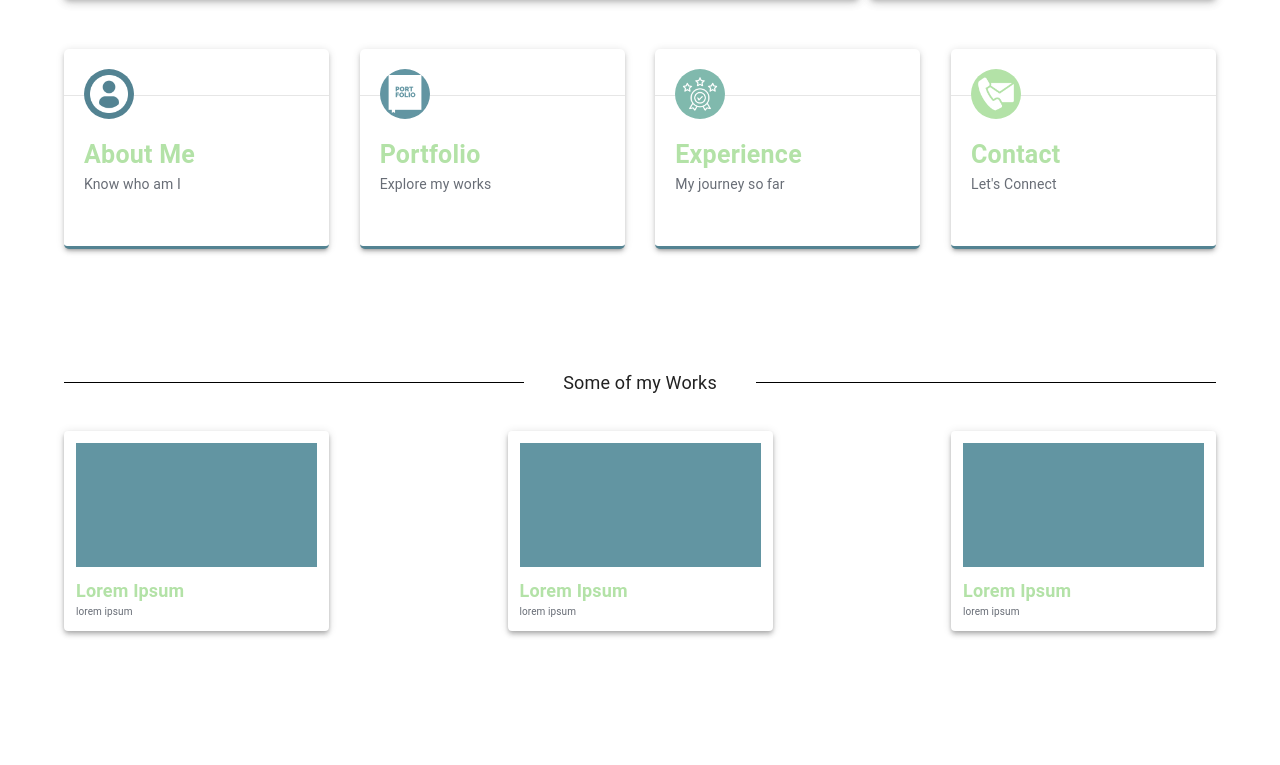
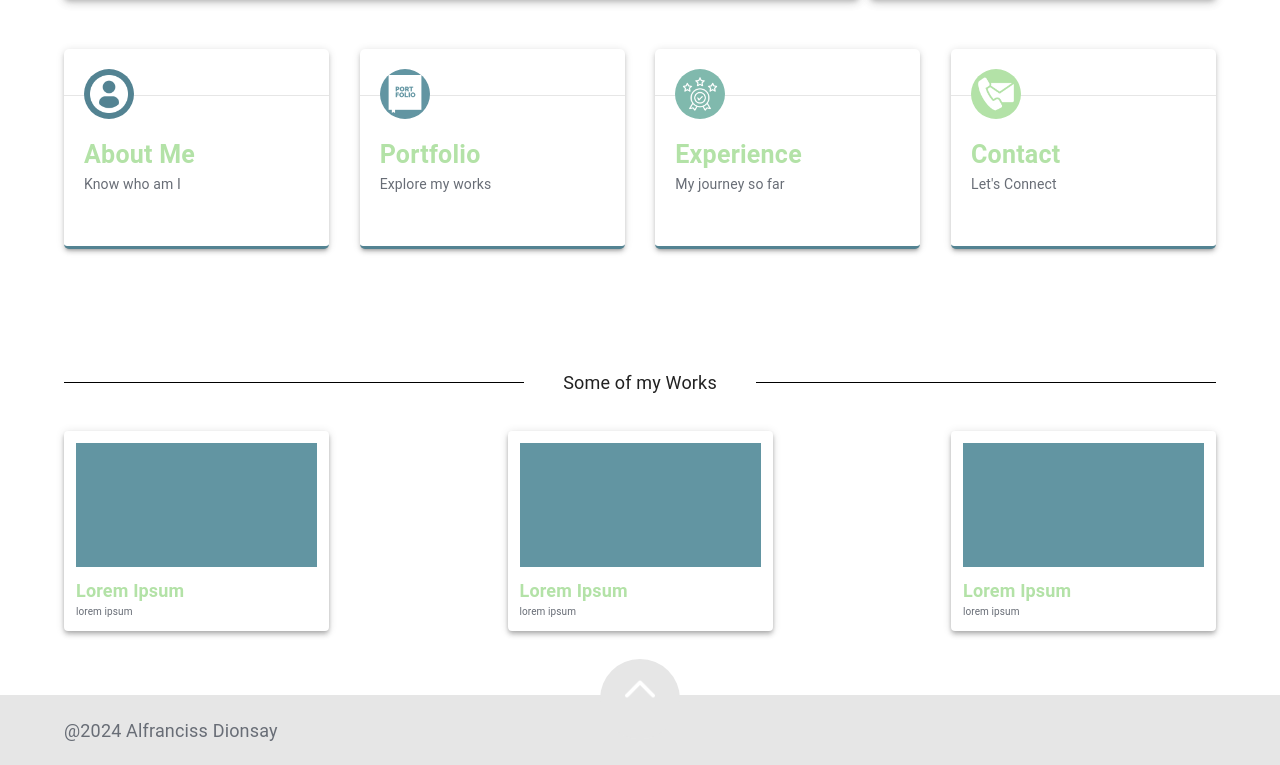
Before and after one commit to TheAlfran/portfolio, a React (Vite) app: page / in a window 1280 px wide. Shown: the part 308-1073 px from the top of the page. Before the commit the page ends 1003 px from the top, so only its background shows below. Built offline with nearby package versions, Linux system fonts and the light colour scheme.

Commit message:
feat: initial-footer (#14)

```diff
--- a/src/App.scss
+++ b/src/App.scss
@@ -1,3 +1,3 @@
 #root {
-    width: 100%;
+    height: 100vh;
 }
--- a/src/App.tsx
+++ b/src/App.tsx
@@ -2,9 +2,9 @@ import { createRouter, RouterProvider } from "@tanstack/react-router";
 import { ThemeProvider } from "@mui/material";
 
 import { useCreateTheme } from "./@core";
-import Header from "./components/Header";
 import "./App.scss";
 import { routeTree } from "./routeTree.gen";
+import { Footer, Header } from "./components";
 
 const router = createRouter({ routeTree });
 
@@ -20,6 +20,7 @@ function App() {
     <ThemeProvider theme={theme}>
       <Header />
       <RouterProvider router={router} />
+      <Footer />
     </ThemeProvider>
   );
 }
--- a/src/components/Footer/index.tsx
+++ b/src/components/Footer/index.tsx
@@ -1 +1,67 @@
-//to be done
+import {
+  Box,
+  Button,
+  Container,
+  Grid,
+  Stack,
+  Typography,
+  useTheme,
+} from "@mui/material";
+
+export const Footer = () => {
+  const theme = useTheme();
+  const handleScrollUp = () => {
+    window.scrollTo({ top: 0, behavior: "smooth" });
+  };
+
+  return (
+    <Grid container>
+      <Grid item xs={12} md={12}>
+        <Stack
+          bgcolor={theme.palette.default.main}
+          height={70}
+          display="flex"
+          justifyContent="center"
+        >
+          <Container>
+            <Typography fontSize="18px" color={theme.palette.text.secondary}>
+              @2024 Alfranciss Dionsay
+            </Typography>
+          </Container>
+          <Container sx={{ display: "flex", justifyContent: "center" }}>
+            <Stack position="relative" bottom={85} alignItems="center">
+              <Button
+                sx={{
+                  borderRadius: "50px",
+                  backgroundColor: `${theme.palette.default.main}`,
+                  height: "80px",
+                  width: "80px",
+                  position: "absolute",
+                  display: "flex",
+                  justifyContent: "center",
+                  alignItems: "center",
+                  "&:hover": {
+                    backgroundColor: `${theme.palette.default.main}`,
+                  },
+                }}
+                disableRipple
+                onClick={handleScrollUp}
+              >
+                <Box
+                  component="img"
+                  src="/chevron-up.png"
+                  width="30px"
+                  height="30px"
+                  position="relative"
+                  bottom="10px"
+                />
+              </Button>
+            </Stack>
+          </Container>
+        </Stack>
+      </Grid>
+    </Grid>
+  );
+};
+
+export default Footer;
--- a/src/components/Header/index.tsx
+++ b/src/components/Header/index.tsx
@@ -2,7 +2,7 @@ import { Box, Container, Grid, Slide, Stack, useTheme } from "@mui/material";
 
 import { SocialIconsComponent } from "./components";
 
-export default function Header() {
+export const Header = () => {
   const theme = useTheme();
   return (
     <Grid container>
--- a/src/components/index.ts
+++ b/src/components/index.ts
@@ -1 +1,2 @@
 export * from "./Header";
+export * from "./Footer";
```
Also changed, not shown: public/chevron-up.png (added), src/routes/__root.tsx (line endings or trailing spaces).
